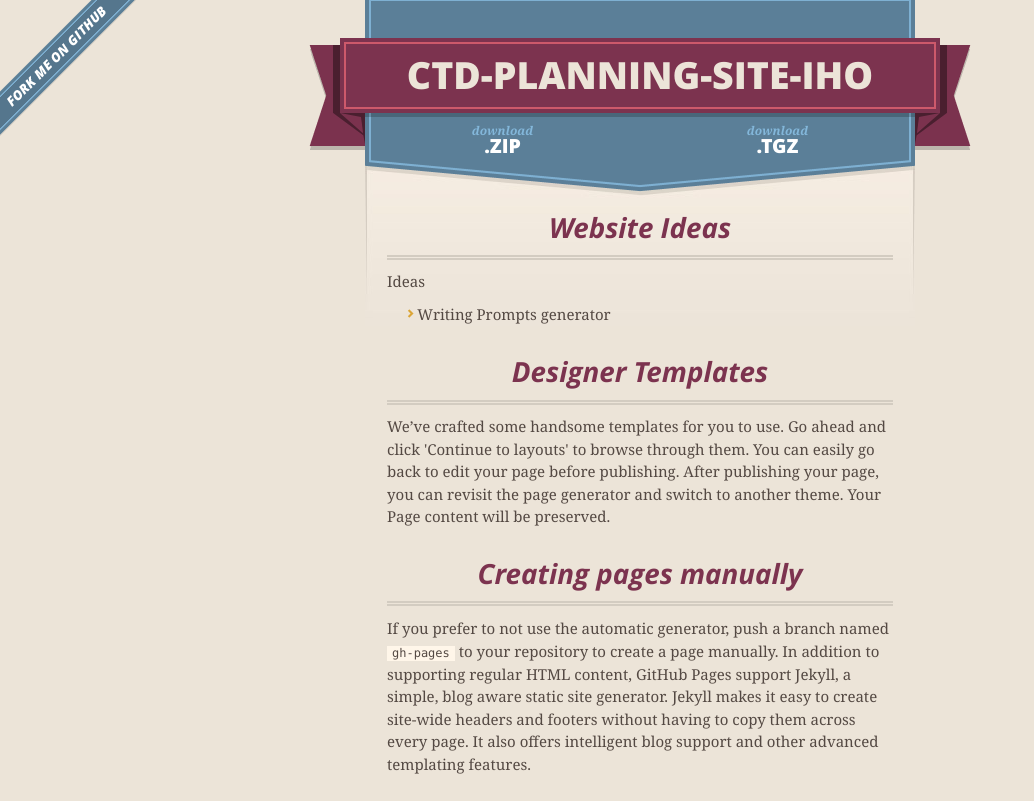
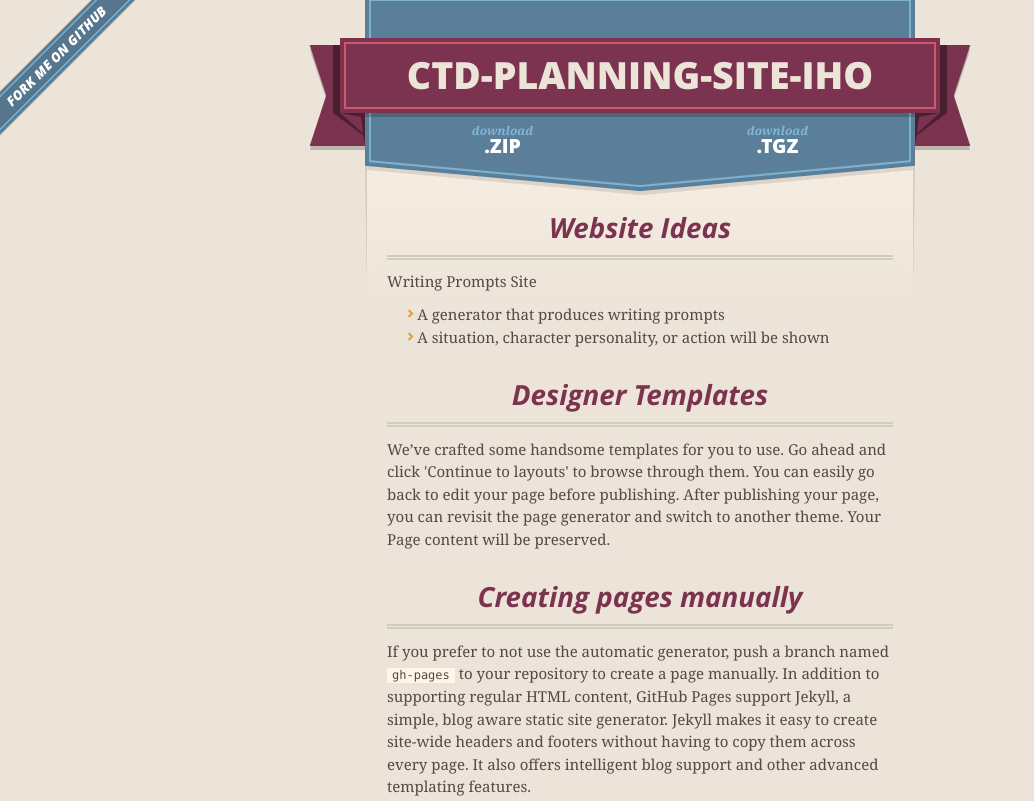
Before and after one commit to ais806186/CTD-Planning-Site-Iho, a plain HTML site: page index.html in a window 1280 px wide. Shown: the top 801 px of the page, without its empty margins (0-1034 px from the left). Drawn offline with nearby package versions, Linux system fonts and the light colour scheme.

Commit message:
Update index.html
Added one idea (writing prompts)

```diff
--- a/index.html
+++ b/index.html
@@ -49,9 +49,10 @@
         <h3>
 <a id="welcome-to-github-pages" class="anchor" href="#welcome-to-github-pages" aria-hidden="true"><span class="octicon octicon-link"></span></a>Website Ideas</h3>
 
-<p>Ideas</p>
+<p>Writing Prompts Site</p></p>
 <ul>
-  <li>Writing Prompts generator</li>
+  <li>A generator that produces writing prompts</li>
+  <li>A situation, character personality, or action will be shown</li>
   </ul>
 
 <h3>
```
